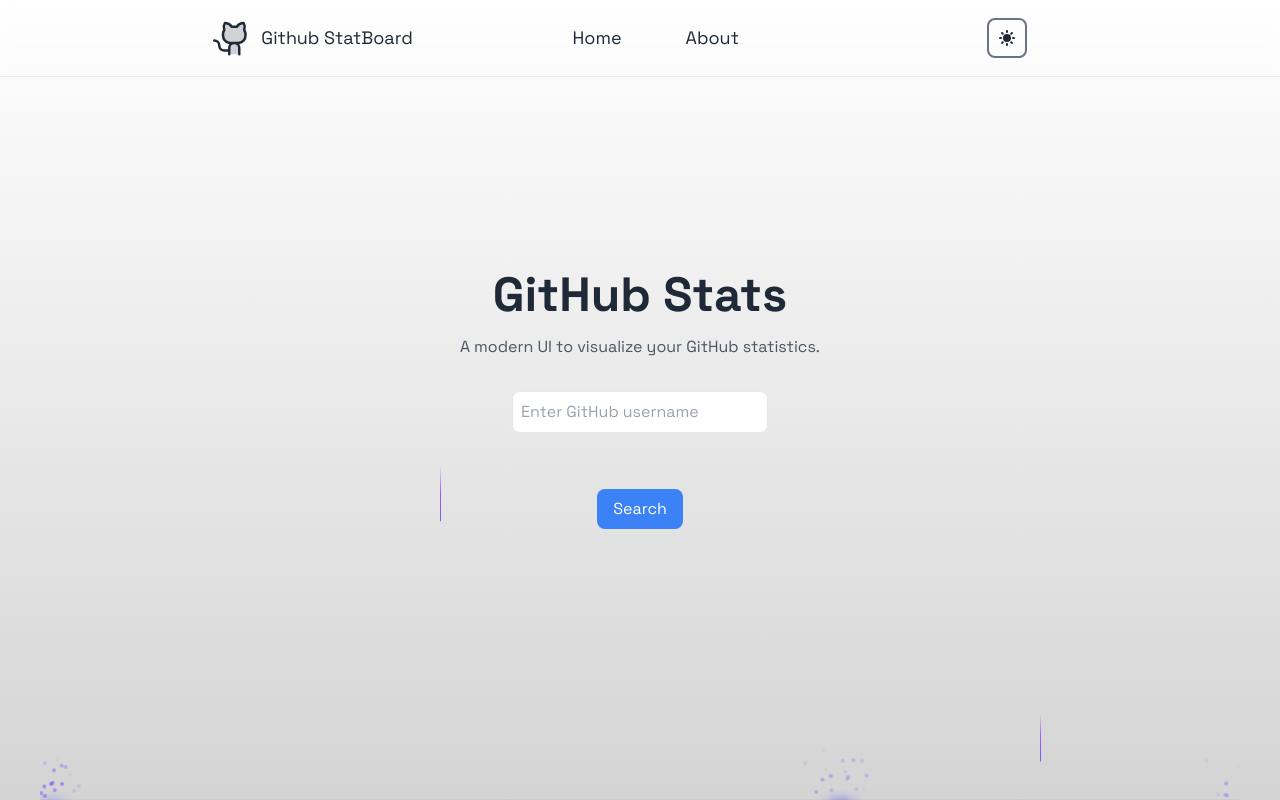
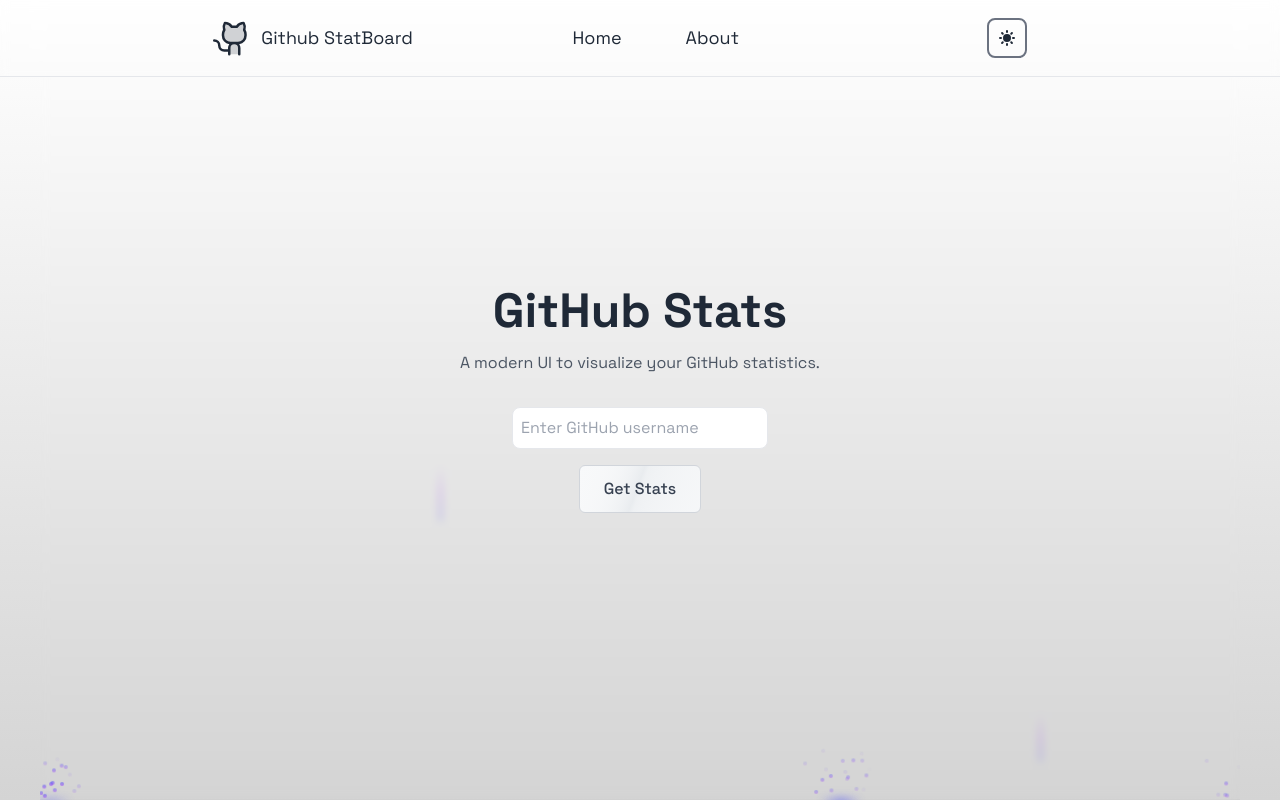
Before and after one commit to JuniorRaja/github-stats-dashboard, a Next.js app: page / in a window 1280 px wide. Built offline with nearby package versions, Linux system fonts and the light colour scheme.

Commit message:
refactor : added button component and updated styling

```diff
--- a/app/layout.tsx
+++ b/app/layout.tsx
@@ -26,7 +26,7 @@
     <html lang="en">
       <body className={`${spaceGrotesk.className} antialiased`}>
         <ThemeProvider>
-          <main className="relative bg-gradient-to-b from-white to-neutral-300 dark:from-neutral-950 dark:to-neutral-800  flex justify-center items-center overflow-hidden flex-col mx-auto sm:px-10 px-5">
+          <main className="relative bg-gradient-to-b from-white to-neutral-300 dark:from-neutral-950 dark:to-neutral-900 backdrop-blur-sm  flex justify-center items-center overflow-hidden flex-col mx-auto sm:px-10 px-5">
             <Header />
             <BackgroundBeams>{children}</BackgroundBeams>
           </main>
--- a/app/page.tsx
+++ b/app/page.tsx
@@ -2,6 +2,7 @@
 import { useState } from "react";
 import { useRouter } from "next/navigation";
 import UsernameInput from "@/components/textbox";
+import Button from "@/components/button";
 
 const Home = () => {
   const [inputStr, setInputStr] = useState<string>("");
@@ -15,8 +16,8 @@
 
   return (
     <>
-      <div className="max-w-7xl w-full z-10">
-        <div className="min-h-screen flex flex-col items-center justify-center bg-transparent">
+      <div className="max-w-7xl w-full z-10 ">
+        <div className="min-h-screen flex flex-col items-center justify-center bg-n-8/90 backdrop-blur-sm">
           <h1 className="text-5xl font-bold text-gray-800 dark:text-gray-200 mb-4">
             GitHub Stats
           </h1>
@@ -25,12 +26,7 @@
           </p>
           <UsernameInput value={inputStr} onChange={setInputStr} />
 
-          <button
-            onClick={handleSearch}
-            className="bg-blue-500 text-white px-4 py-2 rounded-lg hover:bg-blue-600 mt-10"
-          >
-            Search
-          </button>
+          <Button onClick={handleSearch} buttonText="Get Stats" />
         </div>
       </div>
     </>
--- /dev/null
+++ b/components/button.tsx
@@ -0,0 +1,23 @@
+"use client";
+interface ButtonProps {
+  onClick: () => void;
+  buttonText: string;
+}
+
+const Button: React.FC<ButtonProps> = ({ onClick, buttonText }) => {
+  return (
+    <button
+      onClick={onClick}
+      className="inline-flex h-12 animate-shimmer items-center justify-center rounded-md border
+      border-gray-300 bg-[linear-gradient(110deg,#f8f9fa,45%,#e9ecef,55%,#f8f9fa)] bg-[length:200%_100%]
+      px-6 font-medium text-gray-700 transition-colors
+      focus:outline-none focus:ring-2 focus:ring-gray-400 focus:ring-offset-2 focus:ring-offset-white
+      dark:border-slate-800 dark:bg-[linear-gradient(110deg,#000103,45%,#1e2631,55%,#000103)] dark:text-slate-400
+      dark:focus:ring-slate-400 dark:focus:ring-offset-slate-900"
+    >
+      {buttonText}
+    </button>
+  );
+};
+
+export default Button;
--- a/components/textbox.tsx
+++ b/components/textbox.tsx
@@ -49,6 +49,7 @@
     <div className="relative mx-auto">
       <input
         type="text"
+        autoComplete="off"
         className={`border p-2 rounded-lg w-64 mb-4 text-gray-950 light:text-gray-200 ${
           isValid === null
             ? ""
--- a/tailwind.config.ts
+++ b/tailwind.config.ts
@@ -21,6 +21,19 @@
         "glow-green": "0 0 10px 2px rgba(34, 197, 94, 0.6)", // green glow
         "glow-red": "0 0 10px 2px rgba(239, 68, 68, 0.6)", // red glow
       },
+      animation: {
+        shimmer: "shimmer 2s linear infinite",
+      },
+      keyframes: {
+        shimmer: {
+          from: {
+            backgroundPosition: "0 0",
+          },
+          to: {
+            backgroundPosition: "-200% 0",
+          },
+        },
+      },
     },
   },
   plugins: [addVariablesForColors],
```
